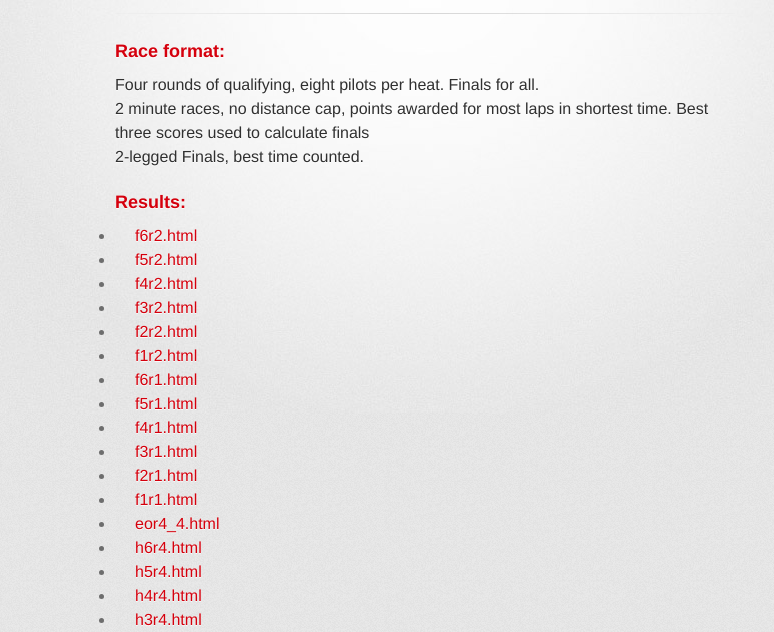
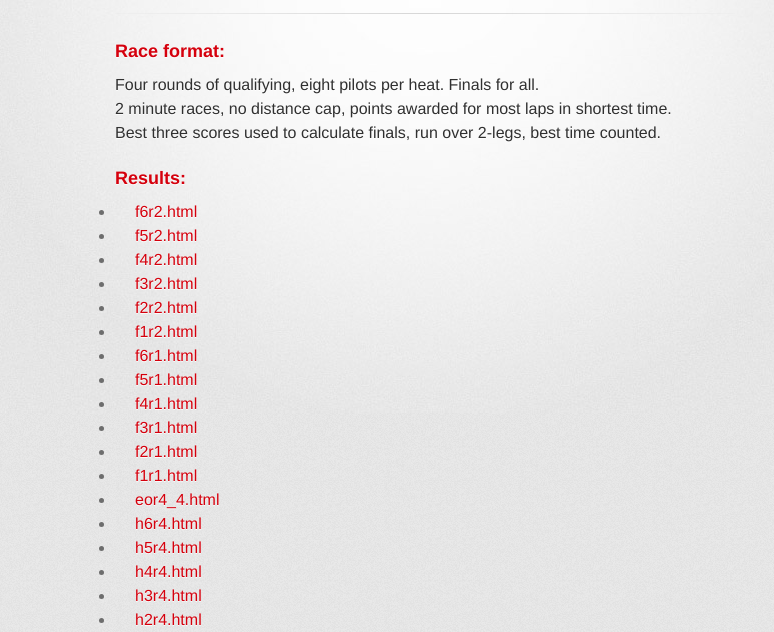
Before and after one commit to QuackingPlums/Feb21_at_TheTriangle_Feb_16, a plain HTML site: page index.html in a window 1280 px wide. Shown: the part 160-792 px from the top of the page, without its empty margins (215-989 px from the left). Drawn offline with Linux system fonts and the light colour scheme; a web font is replaced by a local one.

Commit message:
Results update

```diff
--- a/index.html
+++ b/index.html
@@ -27,8 +27,8 @@
         <section id="main_content">
           <h3>Race format:</h3>
 			<h5><p>Four rounds of qualifying, eight pilots per heat. Finals for all.<br>
-			2 minute races, no distance cap, points awarded for most laps in shortest time. Best three scores used to calculate finals<br>
-			2-legged Finals, best time counted.</p></h5>
+			2 minute races, no distance cap, points awarded for most laps in shortest time.<br>
+			Best three scores used to calculate finals, run over 2-legs, best time counted.</p></h5>
         </section>
 
 		<section id="results">
```
Also changed, not shown: 1 other file.
